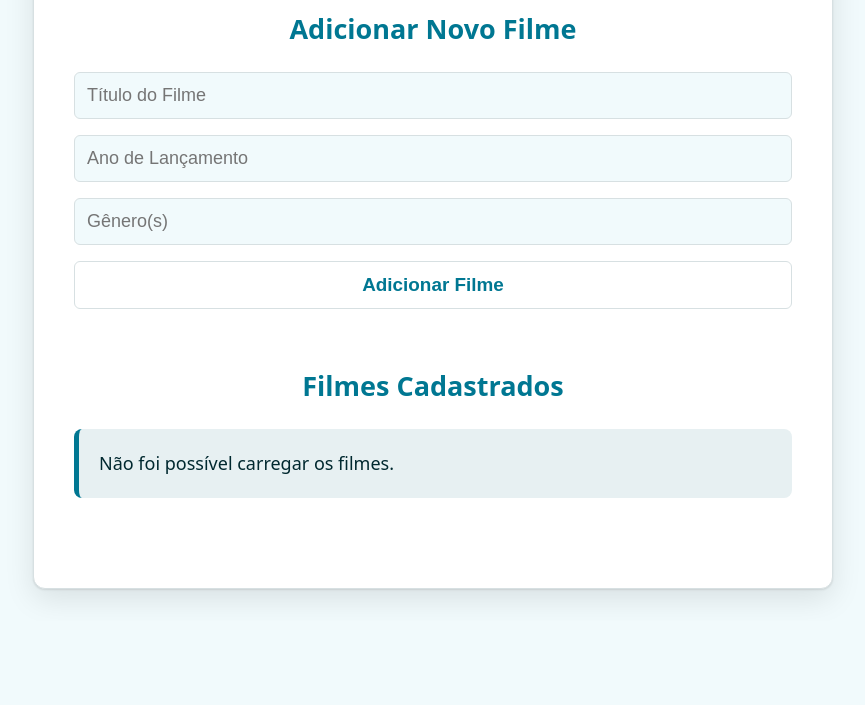
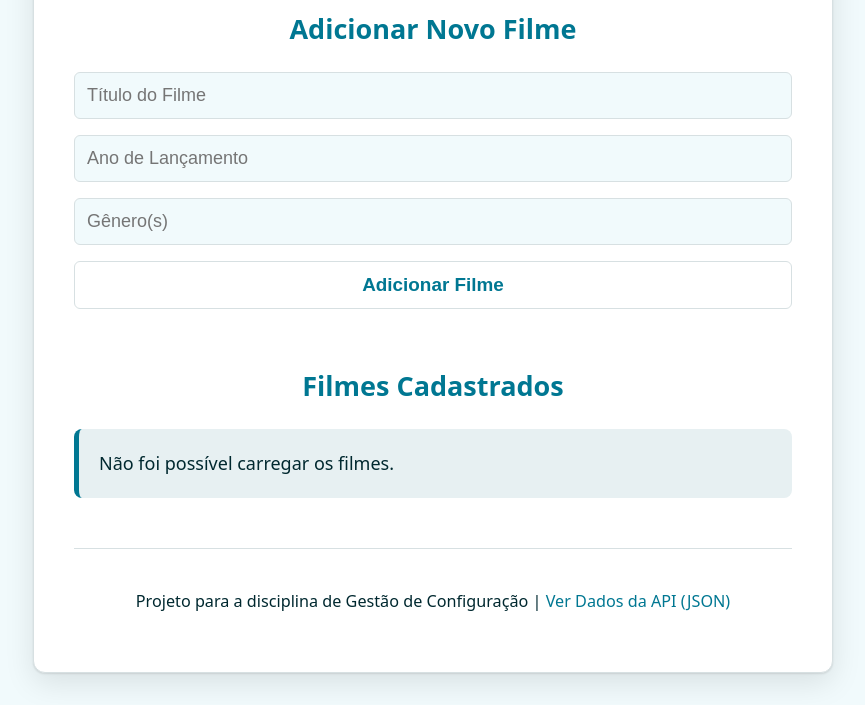
Before and after one commit to BonifacioGui/api-filmes-catalogo, a website: page public/index.html in a window 1280 px wide. Shown: the part 200-905 px from the top of the page, without its empty margins (207-1072 px from the left). Before the commit the page ends 821 px from the top, so only its background shows below. Drawn offline with Linux system fonts and the light colour scheme; no server answers.

Commit message:
Adiciona rodapé com link para a API de dados

```diff
--- a/public/index.html
+++ b/public/index.html
@@ -31,6 +31,14 @@
             <ul id="lista-filmes">
                 </ul>
         </div>
+        <footer>
+            <p>
+                Projeto para a disciplina de Gestão de Configuração |
+                <a href="/api/filmes" target="_blank" rel="noopener noreferrer">
+                Ver Dados da API (JSON)
+                </a>
+            </p>
+        </footer>
     </div>
     <script src="script.js"></script>
 </body>
--- a/public/script.js
+++ b/public/script.js
@@ -14,12 +14,12 @@ document.addEventListener('DOMContentLoaded', () => {
     // Listener para o clique no botão
     themeToggle.addEventListener('change', function() {
         if (this.checked) {
-            document.body.classList.remove('light-mode'); // Remove o modo claro se houver
+            document.body.classList.remove('light-mode');
             document.body.classList.add('dark-mode');
             localStorage.setItem('theme', 'dark-mode');
         } else {
             document.body.classList.remove('dark-mode');
-            document.body.classList.add('light-mode'); // Adiciona modo claro explicitamente
+            document.body.classList.add('light-mode');
             localStorage.setItem('theme', 'light-mode');
         }
     })
@@ -37,7 +37,7 @@ document.addEventListener('DOMContentLoaded', () => {
             }
             const filmes = await response.json();
 
-            listaFilmes.innerHTML = ''; // Limpa a lista antes de adicionar os itens
+            listaFilmes.innerHTML = '';
             filmes.forEach(filme => {
                 const item = document.createElement('li');
                 item.innerHTML = `
@@ -54,7 +54,7 @@ document.addEventListener('DOMContentLoaded', () => {
 
     // Função para adicionar um novo filme
     async function adicionarFilme(event) {
-        event.preventDefault(); // Impede o recarregamento da página
+        event.preventDefault();
 
         const titulo = document.getElementById('titulo').value;
         const ano = document.getElementById('ano').value;
@@ -62,7 +62,7 @@ document.addEventListener('DOMContentLoaded', () => {
 
         const novoFilme = {
             titulo: titulo,
-            ano: parseInt(ano), // Garante que o ano seja um número
+            ano: parseInt(ano),
             genero: genero
         };
 
@@ -89,9 +89,7 @@ document.addEventListener('DOMContentLoaded', () => {
         }
     }
 
-    // Adiciona o listener para o evento de submit do formulário
     form.addEventListener('submit', adicionarFilme);
 
-    // Carrega os filmes ao iniciar a página
     carregarFilmes();
 });
--- a/public/style.css
+++ b/public/style.css
@@ -121,7 +121,24 @@
   input:checked + .slider { background-color: var(--primary-color); }
   .dark-mode input:checked + .slider:before { background-color: var(--surface-ground); }
   input:checked + .slider:before { transform: translateX(22px); }
+  footer {
+    text-align: center;
+    margin-top: 2rem;
+    padding-top: 1.5rem;
+    border-top: 1px solid var(--border-color);
+    font-size: 0.9em;
+    color: var(--text-muted, var(--text-color));
+  }
 
+  footer a {
+    color: var(--primary-color);
+    text-decoration: none;
+    font-weight: 500;
+  }
+
+  footer a:hover {
+    text-decoration: underline;
+  }
   /* --- Componentes com Tema Aplicado --- */
   form { display: grid; gap: 1rem; }
 
--- a/server.js
+++ b/server.js
@@ -6,6 +6,8 @@ const port = 8080;
 
 app.use(cors());
 app.use(express.json());
+app.use(express.static('public'));
+
 
 // "Banco de dados" em memória
 let filmes = [
```
Also changed, not shown: .github/workflows/on-commit.yml, .github/workflows/on-pull-request.yml.
